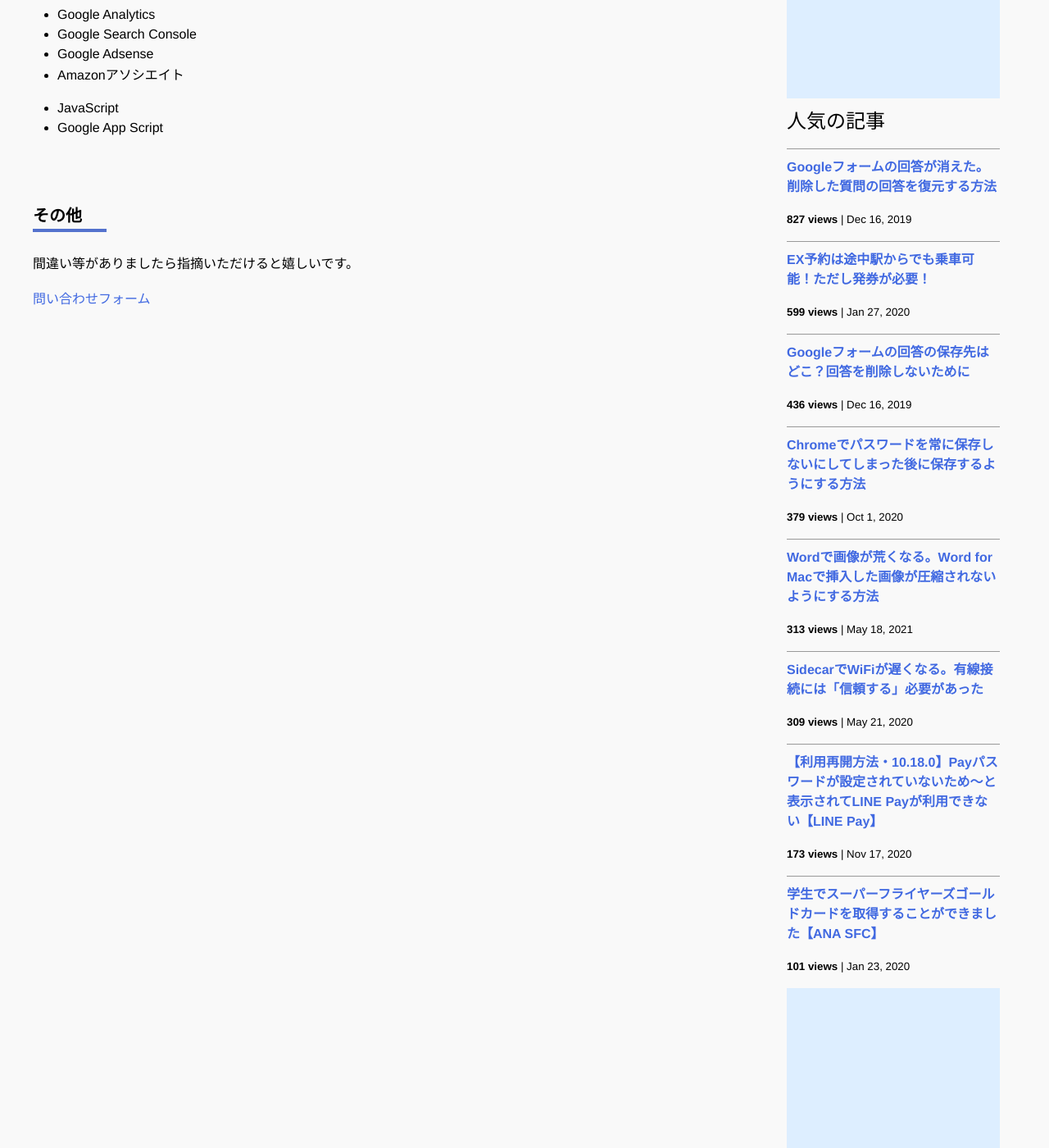
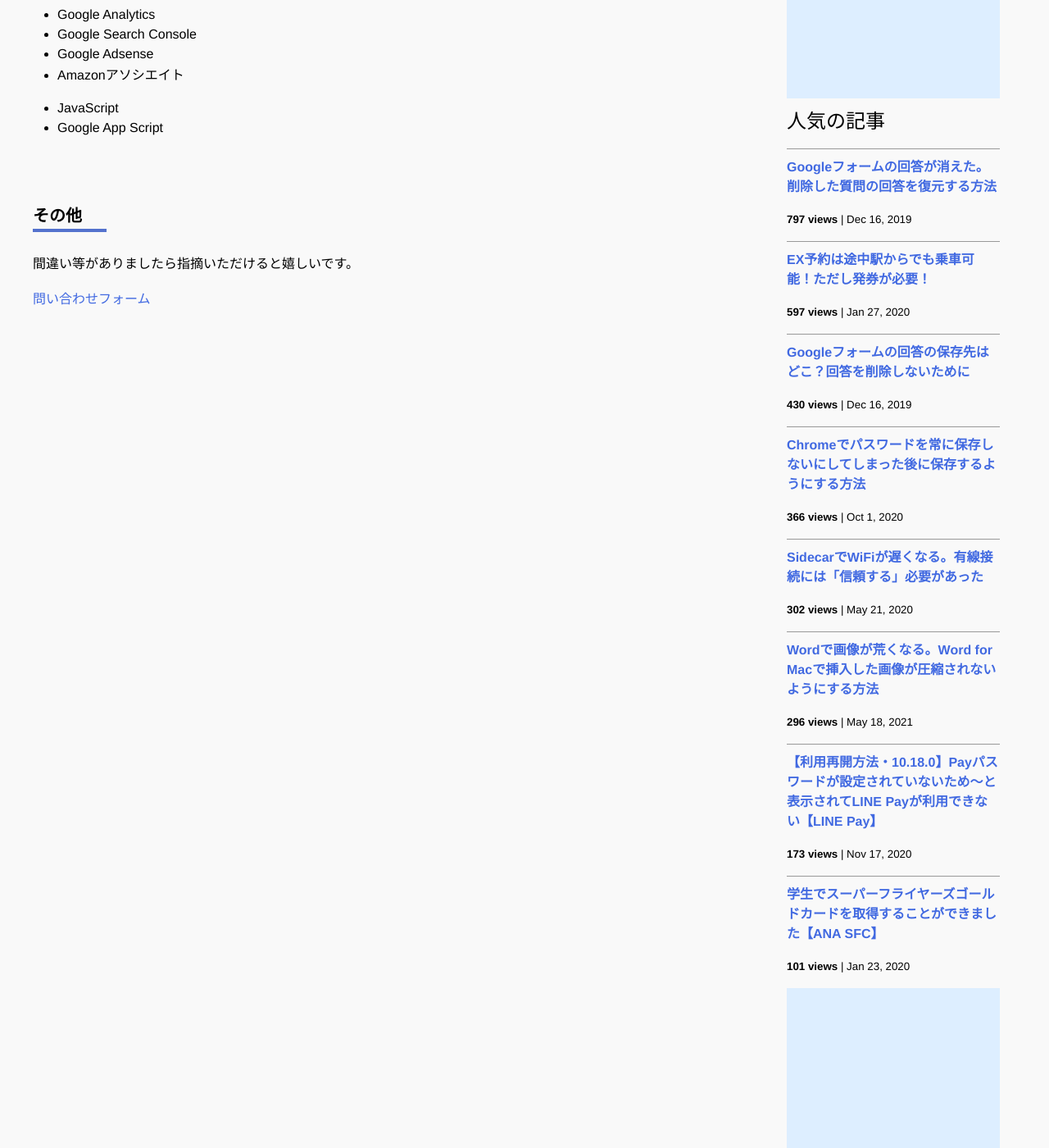
Before and after one commit to iwanaminami/shoyaiwaname, a Jekyll site: the page built from about.markdown, in a window 1280 px wide and 1400 px high, scrolled down 693 px. Shown: the whole window at 82% size. Built offline with Jekyll 4.4.1, drawn with Linux system fonts in a browser that asks for light colours; nearby versions of some CDN libraries; comment, search, counter and statistics services are not loaded.

Commit message:
a new commit message

```diff
--- a/_data/popularposts.yml
+++ b/_data/popularposts.yml
@@ -1,16 +1,16 @@
 side:
-  - view: 827
+  - view: 797
     url: /2019/12/16/restore-googleform.html
-  - view: 599
+  - view: 597
     url: /2020/01/27/ex-rideontheway.html
-  - view: 436
+  - view: 430
     url: /2019/12/16/googleform-answers.html
-  - view: 379
+  - view: 366
     url: /2020/10/01/googlepassword.html
-  - view: 313
+  - view: 302
+    url: /2020/05/21/sidecar-via-cable.html
+  - view: 296
     url: /2021/05/18/image-compression-word.html
-  - view: 309
-    url: /2020/05/21/sidecar-via-cable.html
   - view: 173
     url: /2020/11/17/linepay.html
   - view: 101
```
